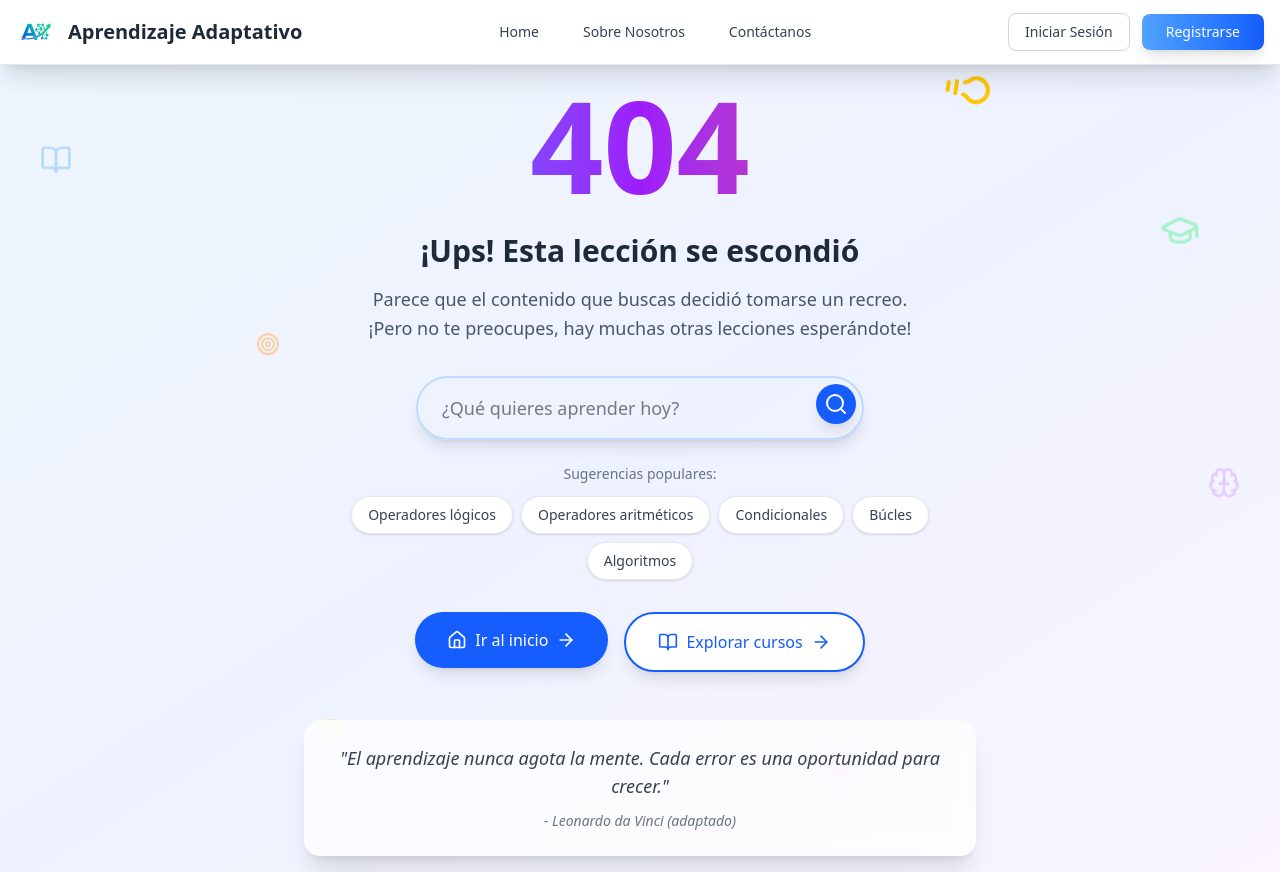
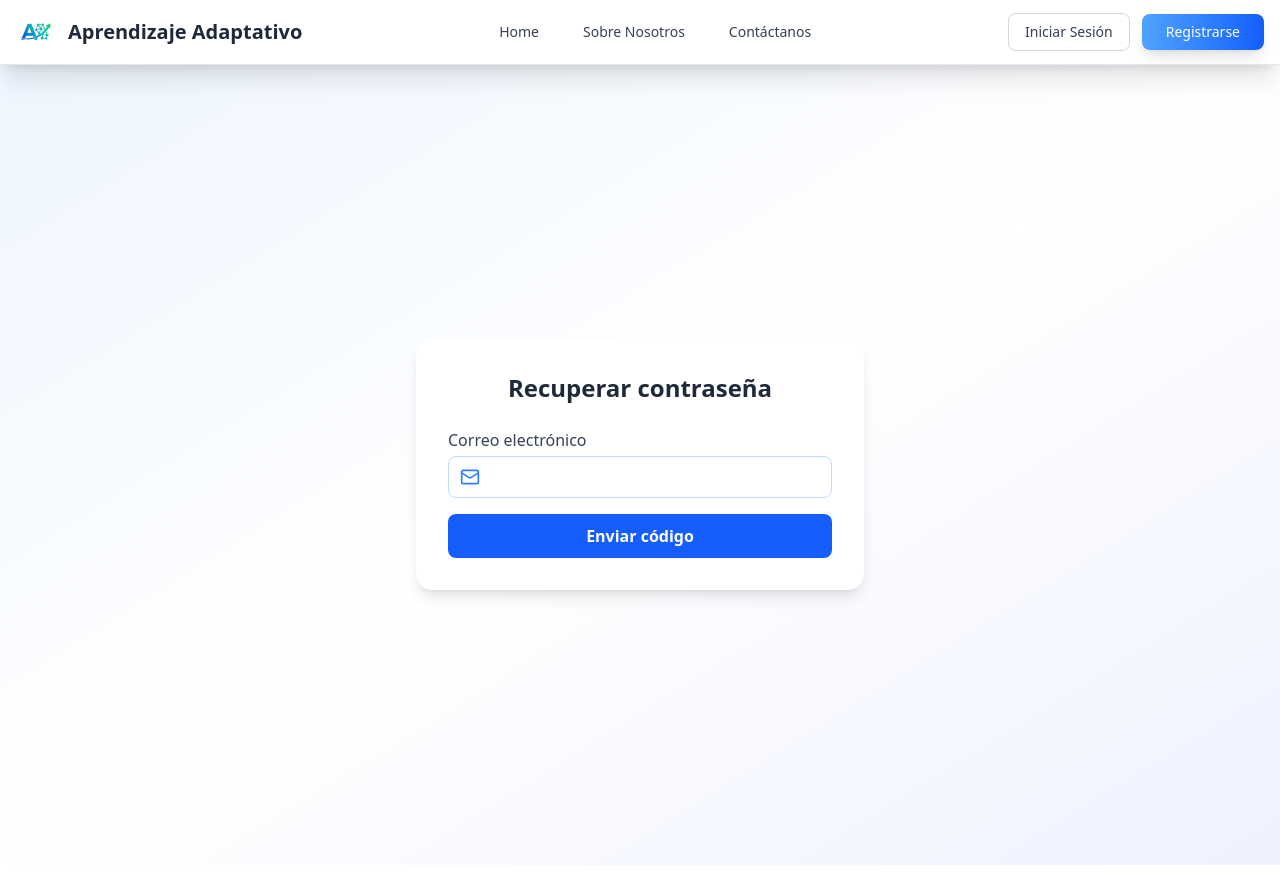
Before and after one commit to AndressToscanom30/AprendizajeAdaptativo, a React (Vite) app in the folder Frontend/: page /recuperarPass in a window 1280 px wide. Built offline with nearby package versions, Linux system fonts and the light colour scheme.

Commit message:
Recuperar contraseña ya bien

```diff
--- a/Frontend/src/App.jsx
+++ b/Frontend/src/App.jsx
@@ -16,6 +16,7 @@
 import Perfil from "./pages/Perfil.jsx";
 import ProtectedRoute from "./components/ProtectedRoute";
 import Unauthorized from "./pages/Unauthorized";
+import RecuperarPassword from "./pages/RecuperarPassword.jsx";
 
 
 function App() {
@@ -39,6 +40,7 @@
               </div>
             </StudentLayout>
           } />
+          <Route path="/recuperarPass" element={<RecuperarPassword />} />
 
         <Route path="/dashboardE"
           element={
--- /dev/null
+++ b/Frontend/src/pages/RecuperarPassword.jsx
@@ -0,0 +1,229 @@
+import { useState } from "react";
+import { motion, AnimatePresence } from "framer-motion";
+import { Mail, KeyRound, Lock, CheckCircle2, Loader2 } from "lucide-react";
+
+function RecuperarPassword() {
+  const [step, setStep] = useState(1);
+  const [email, setEmail] = useState("");
+  const [code, setCode] = useState("");
+  const [newPassword, setNewPassword] = useState("");
+  const [loading, setLoading] = useState(false);
+  const [message, setMessage] = useState("");
+  const [error, setError] = useState("");
+  const passwordValid = newPassword.length >= 8;
+
+  const handleRequestCode = async (e) => {
+    e.preventDefault();
+    setLoading(true);
+    setError("");
+    setMessage("");
+    try {
+      const res = await fetch("http://localhost:4000/api/recover", {
+        method: "POST",
+        headers: { "Content-Type": "application/json" },
+        body: JSON.stringify({ email }),
+      });
+      const data = await res.json();
+      if (!res.ok) throw new Error(data.message || "Error enviando código");
+      setMessage("Código enviado a tu correo ✉️");
+      setTimeout(() => setStep(2), 1000);
+    } catch (err) {
+      setError(err.message);
+    } finally {
+      setLoading(false);
+    }
+  };
+
+  const handleVerifyCode = async (e) => {
+    e.preventDefault();
+    if (!code.trim()) {
+      setError("Ingresa el código recibido.");
+      return;
+    }
+    setStep(3);
+  };
+
+  const handleResetPassword = async (e) => {
+    e.preventDefault();
+    setLoading(true);
+    setError("");
+    setMessage("");
+    try {
+      const res = await fetch("http://localhost:4000/api/reset-password", {
+        method: "POST",
+        headers: { "Content-Type": "application/json" },
+        body: JSON.stringify({ email, code, newPassword }),
+      });
+      const data = await res.json();
+      if (!res.ok) throw new Error(data.message || "Error al cambiar contraseña");
+      setMessage("Contraseña actualizada correctamente ✅");
+      setStep(4);
+    } catch (err) {
+      setError(err.message);
+    } finally {
+      setLoading(false);
+    }
+  };
+
+  const variants = {
+    initial: { opacity: 0, y: 40 },
+    animate: { opacity: 1, y: 0 },
+    exit: { opacity: 0, y: -40 },
+  };
+
+  return (
+    <div className="min-h-screen bg-gradient-to-br from-blue-50 via-white to-indigo-50 flex items-center justify-center px-4">
+      <div className="w-full max-w-md bg-white rounded-2xl shadow-lg p-8 relative overflow-hidden">
+        <AnimatePresence mode="wait">
+          {step <= 3 && (
+            <motion.h2
+              key={step}
+              className="text-2xl font-bold text-center mb-6 text-gray-800"
+              initial={{ opacity: 0, y: -20 }}
+              animate={{ opacity: 1, y: 0 }}
+            >
+              {step === 1
+                ? "Recuperar contraseña"
+                : step === 2
+                ? "Verifica tu código"
+                : "Nueva contraseña"}
+            </motion.h2>
+          )}
+
+          <AnimatePresence mode="wait">
+            {step === 1 && (
+              <motion.form
+                key="step1"
+                onSubmit={handleRequestCode}
+                initial="initial"
+                animate="animate"
+                exit="exit"
+                variants={variants}
+                className="space-y-4"
+              >
+                <div>
+                  <label className="block text-gray-700 mb-1">Correo electrónico</label>
+                  <div className="relative">
+                    <Mail className="absolute left-3 top-1/2 -translate-y-1/2 text-blue-500 h-5 w-5" />
+                    <input
+                      type="email"
+                      className="w-full pl-10 pr-3 py-2 border border-blue-200 rounded-lg focus:ring-2 focus:ring-blue-400 outline-none"
+                      value={email}
+                      onChange={(e) => setEmail(e.target.value)}
+                      required
+                    />
+                  </div>
+                </div>
+                {error && <p className="text-red-500 text-sm">{error}</p>}
+                {message && <p className="text-green-600 text-sm">{message}</p>}
+                <button
+                  type="submit"
+                  disabled={loading}
+                  className="w-full bg-blue-600 hover:bg-blue-700 text-white font-semibold py-2.5 rounded-lg flex items-center justify-center gap-2"
+                >
+                  {loading ? <Loader2 className="animate-spin h-5 w-5" /> : "Enviar código"}
+                </button>
+              </motion.form>
+            )}
+
+            {step === 2 && (
+              <motion.form
+                key="step2"
+                onSubmit={handleVerifyCode}
+                initial="initial"
+                animate="animate"
+                exit="exit"
+                variants={variants}
+                className="space-y-4"
+              >
+                <div>
+                  <label className="block text-gray-700 mb-1">Código recibido</label>
+                  <div className="relative">
+                    <KeyRound className="absolute left-3 top-1/2 -translate-y-1/2 text-blue-500 h-5 w-5" />
+                    <input
+                      type="text"
+                      maxLength={6}
+                      className="w-full pl-10 pr-3 py-2 border border-blue-200 rounded-lg focus:ring-2 focus:ring-blue-400 outline-none tracking-widest"
+                      value={code}
+                      onChange={(e) => setCode(e.target.value)}
+                      required
+                    />
+                  </div>
+                </div>
+                {error && <p className="text-red-500 text-sm">{error}</p>}
+                <button
+                  type="submit"
+                  className="w-full bg-blue-600 hover:bg-blue-700 text-white font-semibold py-2.5 rounded-lg flex items-center justify-center gap-2"
+                >
+                  Verificar código
+                </button>
+              </motion.form>
+            )}
+
+            {step === 3 && (
+              <motion.form
+                key="step3"
+                onSubmit={handleResetPassword}
+                initial="initial"
+                animate="animate"
+                exit="exit"
+                variants={variants}
+                className="space-y-4"
+              >
+                <div>
+                  <label className="block text-gray-700 mb-1">Nueva contraseña</label>
+                  <div className="relative">
+                    <Lock className="absolute left-3 top-1/2 -translate-y-1/2 text-blue-500 h-5 w-5" />
+                    <input
+                      type="password"
+                      className="w-full pl-10 pr-3 py-2 border border-blue-200 rounded-lg focus:ring-2 focus:ring-blue-400 outline-none"
+                      value={newPassword}
+                      onChange={(e) => setNewPassword(e.target.value)}
+                      required
+                    />
+                  </div>
+                  {!passwordValid && newPassword.length > 0 && (
+                    <p className="text-xs text-red-600 mt-1">La contraseña debe tener al menos 8 caracteres.</p>
+                  )}
+                </div>
+                {error && <p className="text-red-500 text-sm">{error}</p>}
+                {message && <p className="text-green-600 text-sm">{message}</p>}
+                <button
+                  type="submit"
+                  disabled={loading}
+                  className="w-full bg-blue-600 hover:bg-blue-700 text-white font-semibold py-2.5 rounded-lg flex items-center justify-center gap-2"
+                >
+                  {loading ? <Loader2 className="animate-spin h-5 w-5" /> : "Actualizar contraseña"}
+                </button>
+              </motion.form>
+            )}
+
+            {step === 4 && (
+              <motion.div
+                key="done"
+                initial="initial"
+                animate="animate"
+                exit="exit"
+                variants={variants}
+                className="text-center space-y-4"
+              >
+                <CheckCircle2 className="mx-auto text-green-500 h-16 w-16" />
+                <p className="text-gray-700 text-lg font-medium">
+                  Tu contraseña fue cambiada correctamente 🎉
+                </p>
+                <a
+                  href="/login"
+                  className="inline-block bg-blue-600 hover:bg-blue-700 text-white font-semibold py-2.5 px-6 rounded-lg"
+                >
+                  Volver al inicio de sesión
+                </a>
+              </motion.div>
+            )}
+          </AnimatePresence>
+        </AnimatePresence>
+      </div>
+    </div>
+  );
+}
+
+export default RecuperarPassword;
```
Also changed, not shown: 2 other files (tests, documents, lock files or other folders).
